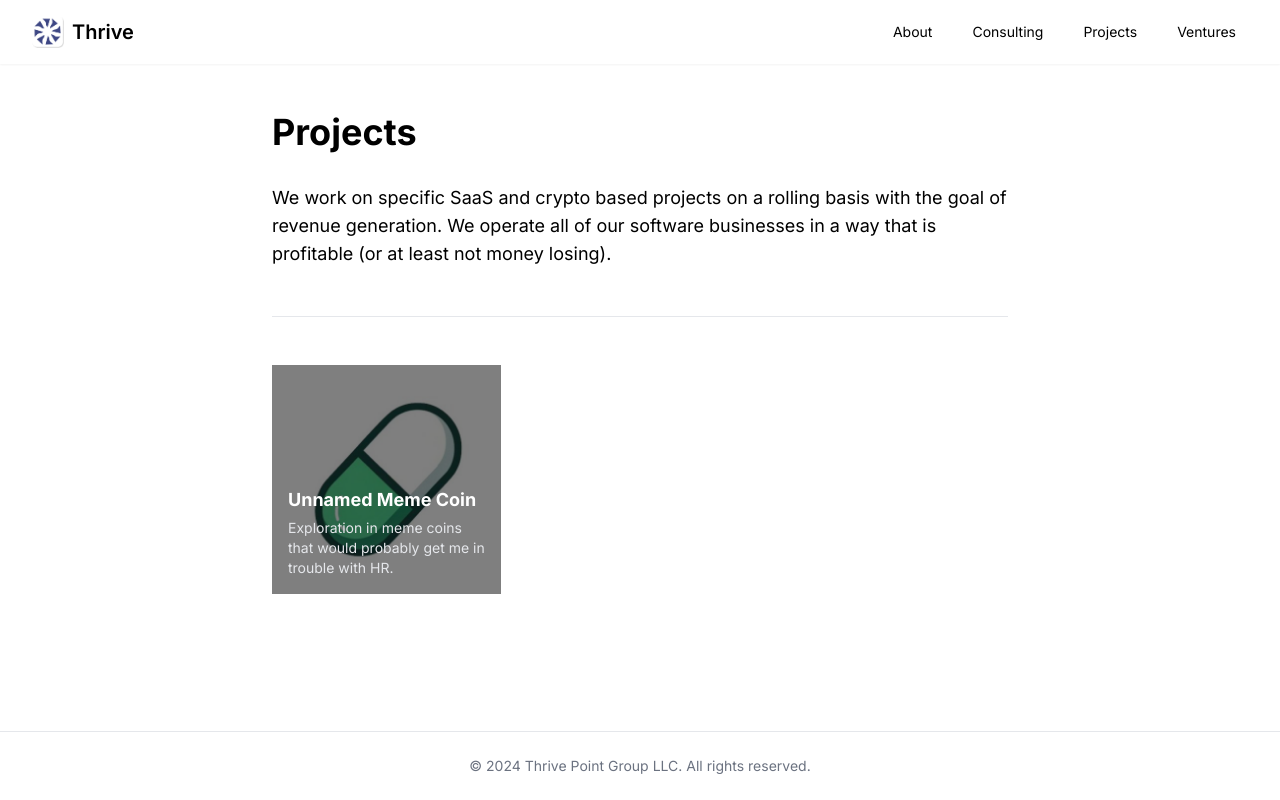
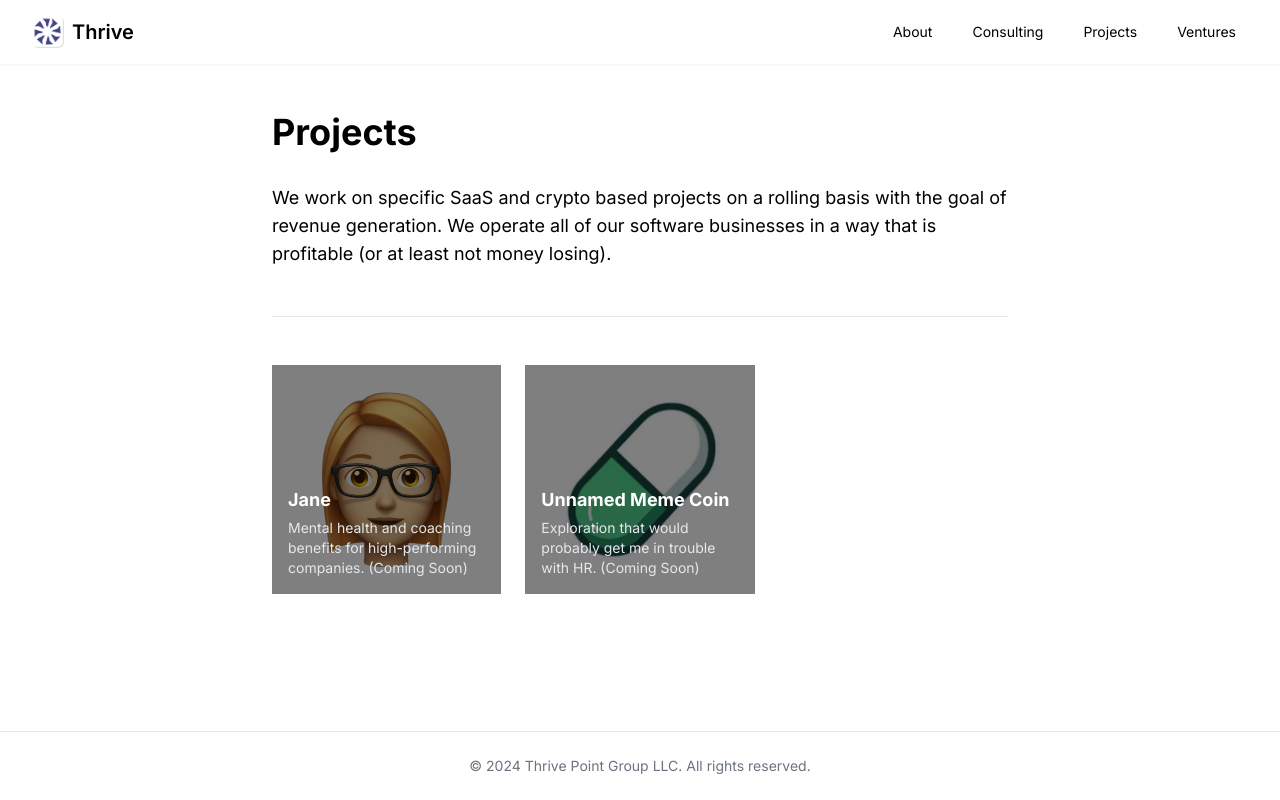
Before and after one commit to thrivepointgroup/thrive-landing, a Next.js app: page /projects in a window 1280 px wide. Built offline with nearby package versions, Linux system fonts and the light colour scheme.

Commit message:
update projects

```diff
--- a/projects.js
+++ b/projects.js
@@ -1,9 +1,15 @@
 export const projects = [
     {
         name: "Unnamed Meme Coin",
-        description: "Exploration in meme coins that would probably get me in trouble with HR.",
+        description: "Exploration that would probably get me in trouble with HR. (Coming Soon)",
         website: "",
         image: "/project/pump.jpg"
+    },
+    {
+        name: "Jane",
+        description: "Mental health and coaching benefits for high-performing companies. (Coming Soon)",
+        website: "",
+        image: "/project/jane.png"
     }
     // Add more projects as needed
 ];
```
Also changed, not shown: public/project/jane.png (added).
